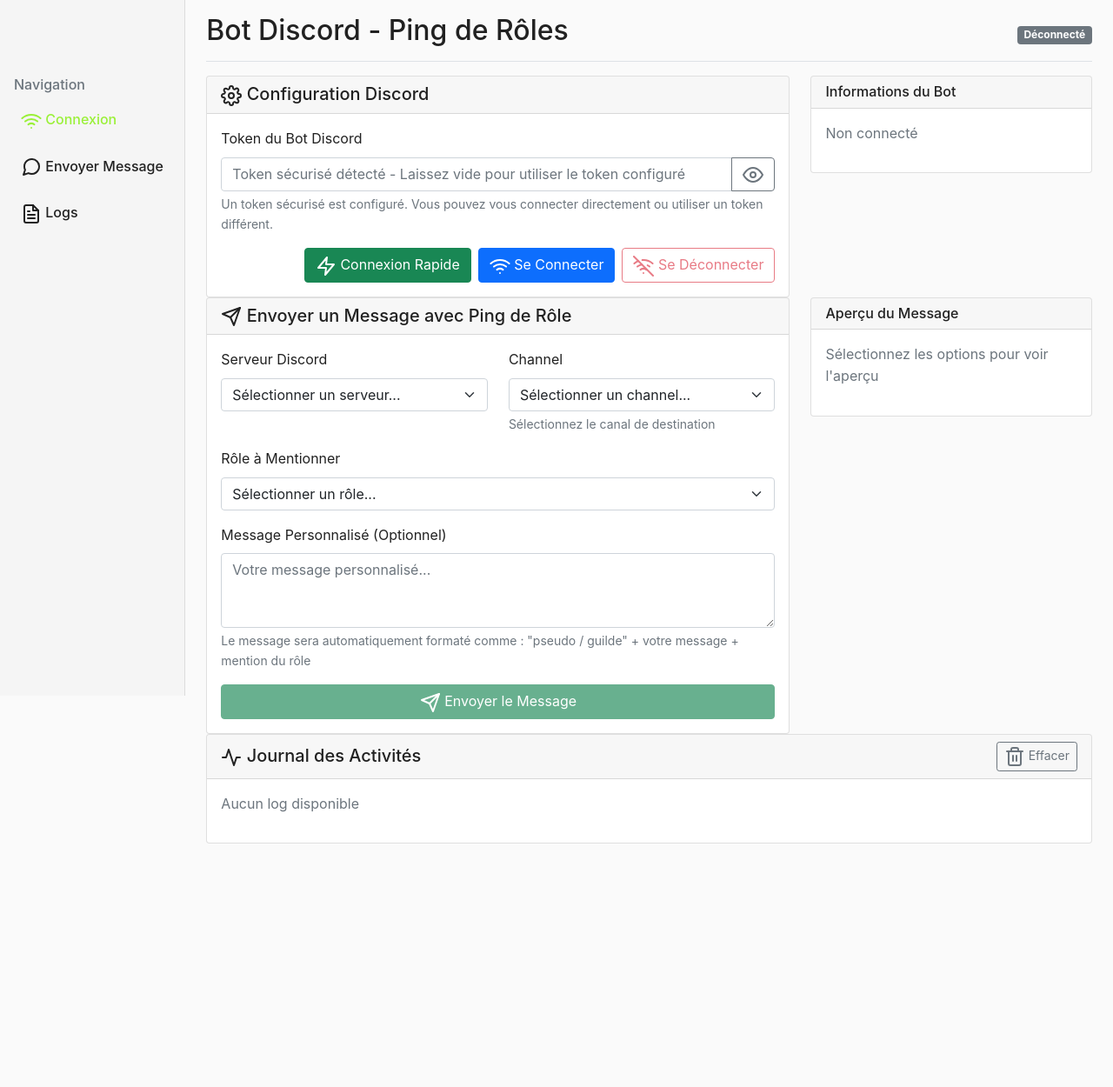
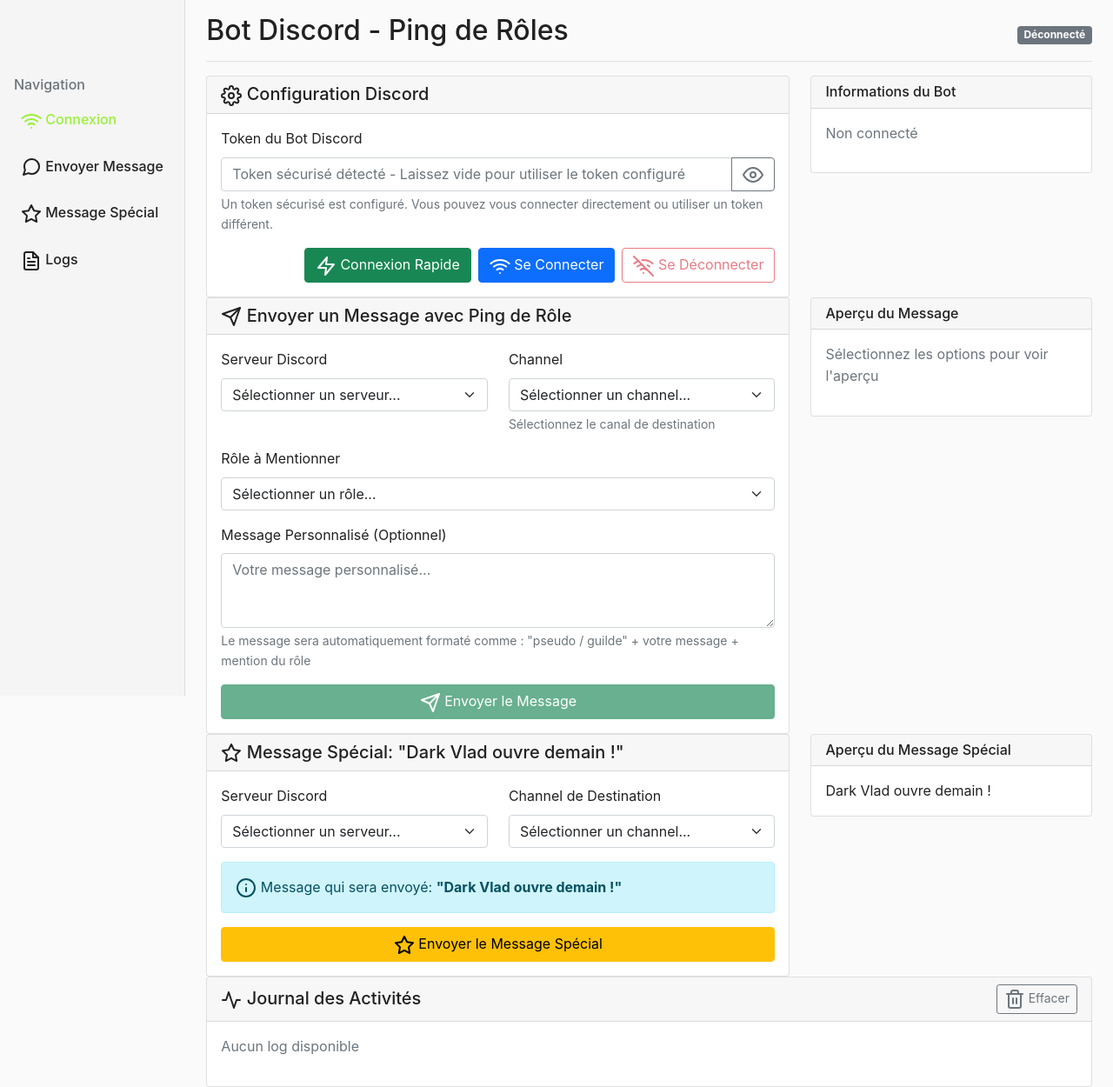
Before and after one commit to loukystar/BotDidiv2, a Flask app: page / in a window 1280 px wide. Shown: the whole page at 87% size. Before the commit the page ends 970 px from the top, so only its background shows below. Run offline with Flask 3, Linux system fonts and the light colour scheme; some libraries are stand-ins or nearby versions.

Commit message:
Add feature to send a predetermined message to a specific Discord channel
Implements a new API endpoint and UI elements for sending the "Dark Vlad ouvre demain !" message.

Replit-Commit-Author: Agent
Replit-Commit-Session-Id: bb699305-5599-48af-a730-d99e9c2461c5
Replit-Commit-Screenshot-Url: https://storage.googleapis.com/screenshot-production-us-central1/46b8fe72-b022-436b-a33a-620579c27db5/8eb963bb-7767-4859-bbec-831fa079eaf8.jpg

```diff
--- a/app.py
+++ b/app.py
@@ -254,6 +254,50 @@ def auto_connect():
         logger.error(f"Erreur lors de la connexion automatique : {str(e)}")
         return jsonify({'success': False, 'error': f'Erreur de connexion automatique : {str(e)}'})
 
+@app.route('/api/send-special-message', methods=['POST'])
+def send_special_message():
+    """Envoyer le message spécial 'Dark Vlad ouvre demain !' dans un canal spécifique"""
+    global discord_client
+
+    if not discord_client or not discord_client.is_connected():
+        return jsonify({'success': False, 'error': 'Bot non connecté'})
+
+    try:
+        data = request.get_json()
+        guild_id = data.get('guild_id')
+        channel_id = data.get('channel_id')
+
+        if not all([guild_id, channel_id]):
+            return jsonify({'success': False, 'error': 'Serveur et canal requis'})
+
+        # Message spécial fixe
+        special_message = "Dark Vlad ouvre demain !"
+
+        loop = asyncio.new_event_loop()
+        asyncio.set_event_loop(loop)
+
+        try:
+            result = loop.run_until_complete(
+                discord_client.send_special_message(
+                    int(guild_id),
+                    int(channel_id),
+                    special_message
+                )
+            )
+
+            if result['success']:
+                logger.info(f"Message spécial envoyé avec succès dans {guild_id}/{channel_id}")
+                return jsonify(result)
+            else:
+                return jsonify(result)
+
+        finally:
+            loop.close()
+
+    except Exception as e:
+        logger.error(f"Erreur lors de l'envoi du message spécial : {str(e)}")
+        return jsonify({'success': False, 'error': f'Erreur d\'envoi : {str(e)}'})
+
 @app.route('/api/config', methods=['GET'])
 def get_config():
     """Récupérer la configuration actuelle"""
--- a/static/script.js
+++ b/static/script.js
@@ -25,12 +25,15 @@ const elements = {
     roleSelect: document.getElementById('roleSelect'),
     channelSelect: document.getElementById('channelSelect'),
     customMessage: document.getElementById('customMessage'),
+    specialGuildSelect: document.getElementById('specialGuildSelect'),
+    specialChannelSelect: document.getElementById('specialChannelSelect'),
 
     // Buttons
     connectBtn: document.getElementById('connectBtn'),
     autoConnectBtn: document.getElementById('autoConnectBtn'),
     disconnectBtn: document.getElementById('disconnectBtn'),
     sendBtn: document.getElementById('sendBtn'),
+    sendSpecialBtn: document.getElementById('sendSpecialBtn'),
     toggleToken: document.getElementById('toggleToken'),
     clearLogs: document.getElementById('clearLogs'),
 
@@ -72,6 +75,7 @@ function initializeEventListeners() {
     // Forms
     elements.connectionForm.addEventListener('submit', handleConnection);
     elements.messageForm.addEventListener('submit', handleSendMessage);
+    document.getElementById('specialMessageForm').addEventListener('submit', handleSendSpecialMessage);
 
     // Buttons
     elements.autoConnectBtn.addEventListener('click', handleAutoConnection);
@@ -84,6 +88,7 @@ function initializeEventListeners() {
     elements.roleSelect.addEventListener('change', handleRoleChange);
     elements.channelSelect.addEventListener('change', handleChannelChange);
     elements.customMessage.addEventListener('input', updateMessagePreview);
+    elements.specialGuildSelect.addEventListener('change', handleSpecialGuildChange);
 
     // Auto-refresh status
     setInterval(checkConnectionStatus, 30000); // Check every 30 seconds
@@ -181,6 +186,110 @@ async function handleAutoConnection() {
         elements.loadingModal.hide();
         elements.autoConnectBtn.disabled = false;
     }
+}
+
+// Special message handling
+async function handleSendSpecialMessage(e) {
+    e.preventDefault();
+
+    if (!appState.connected) {
+        showAlert('Bot non connecté', 'danger');
+        return;
+    }
+
+    const guildId = elements.specialGuildSelect.value;
+    const channelId = elements.specialChannelSelect.value;
+
+    if (!guildId || !channelId) {
+        showAlert('Veuillez sélectionner un serveur et un canal', 'warning');
+        return;
+    }
+
+    elements.loadingModal.show();
+    elements.sendSpecialBtn.disabled = true;
+
+    try {
+        const response = await fetch('/api/send-special-message', {
+            method: 'POST',
+            headers: {
+                'Content-Type': 'application/json'
+            },
+            body: JSON.stringify({
+                guild_id: guildId,
+                channel_id: channelId
+            })
+        });
+
+        const data = await response.json();
+
+        if (data.success) {
+            showAlert(`Message spécial envoyé avec succès dans ${data.channel} !`, 'success');
+            addLog(`Message spécial envoyé dans ${data.guild} ${data.channel}: "${data.content}"`, 'success');
+        } else {
+            showAlert(`Erreur d'envoi : ${data.error}`, 'danger');
+            addLog(`Échec d'envoi du message spécial : ${data.error}`, 'error');
+        }
+    } catch (error) {
+        showAlert(`Erreur de réseau : ${error.message}`, 'danger');
+        addLog(`Erreur d'envoi du message spécial : ${error.message}`, 'error');
+    } finally {
+        elements.loadingModal.hide();
+        elements.sendSpecialBtn.disabled = false;
+    }
+}
+
+// Special guild selection change
+async function handleSpecialGuildChange() {
+    const guildId = elements.specialGuildSelect.value;
+
+    // Reset channel select
+    elements.specialChannelSelect.innerHTML = '<option value="">Sélectionner un channel...</option>';
+
+    if (guildId) {
+        await loadSpecialChannels(guildId);
+    }
+}
+
+// Load channels for special message
+async function loadSpecialChannels(guildId) {
+    try {
+        const response = await fetch(`/api/channels/${guildId}`);
+        const data = await response.json();
+
+        if (data.success) {
+            updateSpecialChannelSelect(data.channels);
+        } else {
+            showAlert(`Erreur de chargement des channels : ${data.error}`, 'danger');
+        }
+    } catch (error) {
+        showAlert(`Erreur de réseau : ${error.message}`, 'danger');
+    }
+}
+
+// Update special channel select
+function updateSpecialChannelSelect(channels) {
+    elements.specialChannelSelect.innerHTML = '<option value="">Sélectionner un channel...</option>';
+
+    let currentCategory = '';
+    channels.forEach(channel => {
+        if (channel.category !== currentCategory) {
+            currentCategory = channel.category;
+            const optgroup = document.createElement('optgroup');
+            optgroup.label = currentCategory;
+            elements.specialChannelSelect.appendChild(optgroup);
+        }
+
+        const option = document.createElement('option');
+        option.value = channel.id;
+        option.textContent = `#${channel.name}${channel.nsfw ? ' (NSFW)' : ''}`;
+
+        const optgroup = elements.specialChannelSelect.lastElementChild;
+        if (optgroup.tagName === 'OPTGROUP') {
+            optgroup.appendChild(option);
+        } else {
+            elements.specialChannelSelect.appendChild(option);
+        }
+    });
 }
 
 // Disconnection handling
--- a/templates/index.html
+++ b/templates/index.html
@@ -28,6 +28,12 @@
                             <a class="nav-link" href="#message" data-tab="message">
                                 <i data-feather="message-circle"></i>
                                 Envoyer Message
+                            </a>
+                        </li>
+                        <li class="nav-item">
+                            <a class="nav-link" href="#special" data-tab="special">
+                                <i data-feather="star"></i>
+                                Message Spécial
                             </a>
                         </li>
                         <li class="nav-item">
@@ -183,6 +189,70 @@
                     </div>
                 </div>
 
+                <!-- Special Message Tab -->
+                <div id="specialTab" class="tab-content">
+                    <div class="row">
+                        <div class="col-lg-8">
+                            <div class="card">
+                                <div class="card-header">
+                                    <h5 class="card-title mb-0">
+                                        <i data-feather="star"></i>
+                                        Message Spécial: "Dark Vlad ouvre demain !"
+                                    </h5>
+                                </div>
+                                <div class="card-body">
+                                    <form id="specialMessageForm">
+                                        <div class="row">
+                                            <div class="col-md-6">
+                                                <div class="mb-3">
+                                                    <label for="specialGuildSelect" class="form-label">Serveur Discord</label>
+                                                    <select class="form-select" id="specialGuildSelect" required>
+                                                        <option value="">Sélectionner un serveur...</option>
+                                                    </select>
+                                                </div>
+                                            </div>
+                                            <div class="col-md-6">
+                                                <div class="mb-3">
+                                                    <label for="specialChannelSelect" class="form-label">Channel de Destination</label>
+                                                    <select class="form-select" id="specialChannelSelect" required>
+                                                        <option value="">Sélectionner un channel...</option>
+                                                    </select>
+                                                </div>
+                                            </div>
+                                        </div>
+                                        <div class="mb-3">
+                                            <div class="alert alert-info">
+                                                <i data-feather="info"></i>
+                                                Message qui sera envoyé: <strong>"Dark Vlad ouvre demain !"</strong>
+                                            </div>
+                                        </div>
+                                        <div class="d-grid">
+                                            <button type="submit" class="btn btn-warning" id="sendSpecialBtn">
+                                                <i data-feather="star"></i>
+                                                Envoyer le Message Spécial
+                                            </button>
+                                        </div>
+                                    </form>
+                                </div>
+                            </div>
+                        </div>
+                        <div class="col-lg-4">
+                            <div class="card">
+                                <div class="card-header">
+                                    <h6 class="card-title mb-0">Aperçu du Message Spécial</h6>
+                                </div>
+                                <div class="card-body">
+                                    <div id="specialMessagePreview">
+                                        <div class="special-message-preview">
+                                            Dark Vlad ouvre demain !
+                                        </div>
+                                    </div>
+                                </div>
+                            </div>
+                        </div>
+                    </div>
+                </div>
+
                 <!-- Logs Tab -->
                 <div id="logsTab" class="tab-content">
                     <div class="card">
```
Also changed, not shown: discord_client.py (+41 -0 lines).
